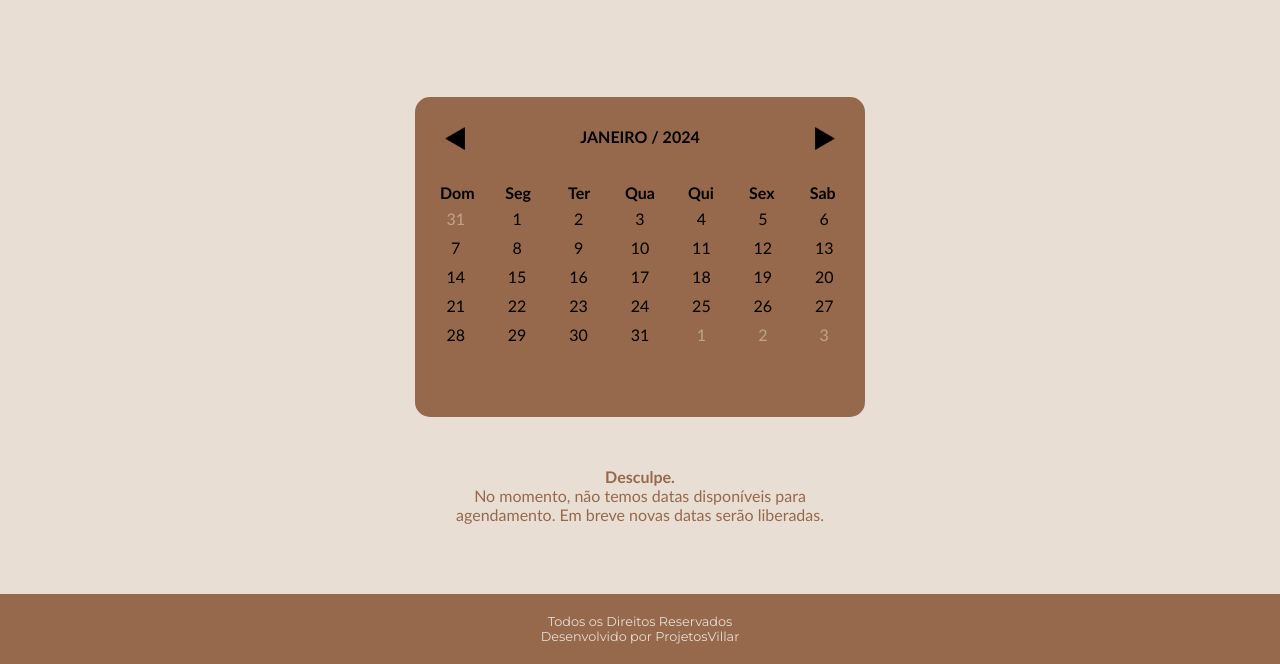
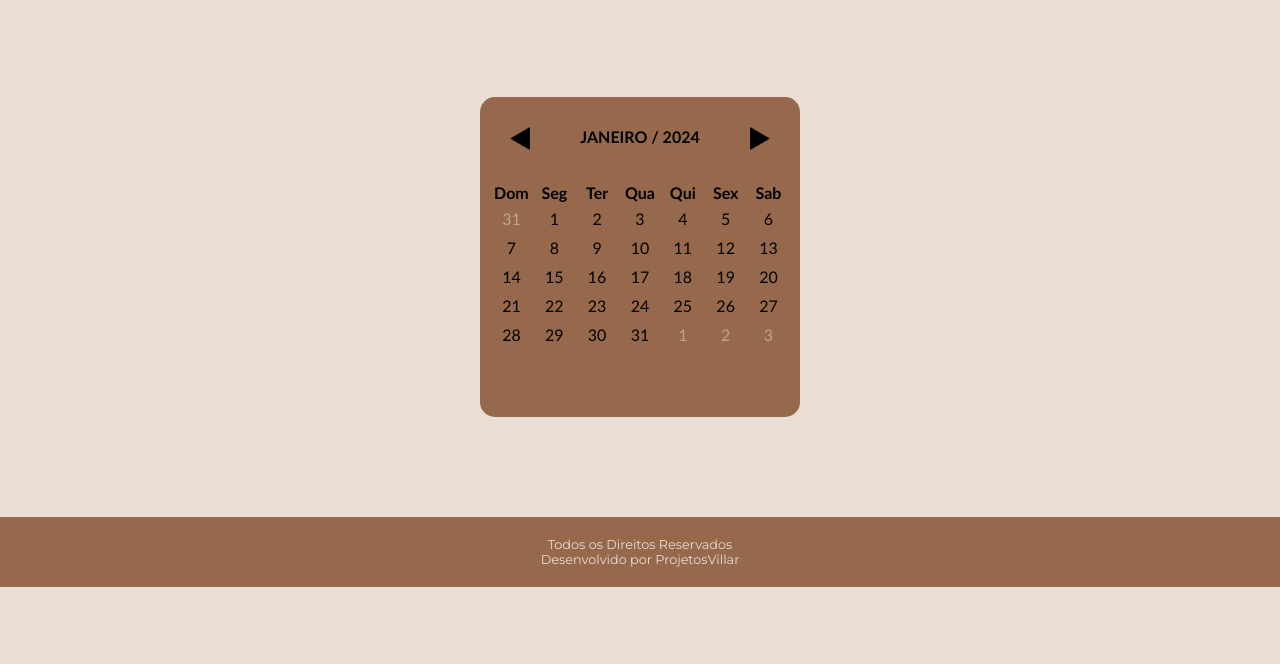
Before and after one commit to V1774R/ProjetoEAF, a plain HTML site: page agendamento.html in a window 1280 px wide. Shown: the part 1231-1895 px from the top of the page. After the commit the page ends 1818 px from the top, so only its background shows below. Drawn offline with Linux system fonts and the light colour scheme; a web font is replaced by a local one.

Commit message:
Add files via upload
Menu dinamico gerado por javascript e melhoria do calendário.

```diff
--- a/agendamento.html
+++ b/agendamento.html
@@ -6,8 +6,6 @@
     <title>Agendamento</title>
     <link rel="stylesheet" href="styles/style.css">
     <link rel="stylesheet" href="styles/calendarioStyle.css">
-    <script text="javascript" src="scripts/script.js"></script>
-
 </head>
 <body>
     <div class="cabecalho__icone">
@@ -16,10 +14,7 @@
     <header class="cabecalho">
         <a href="index.html"> <img class="cabecalho__logo" src="imgs/logo.png" alt="Logo espaço Amanda Fernandes"> </a>
         <nav class="cabecalho__menus">
-            <a href="agendamento.html#area">Agendamento</a>
-            <a href="https://www.instagram.com/espaco.amandafernandes/?igsh=MXR3dWk0eWQ2MTJhcw%3D%3D" target="_blank">Instagram</a>
-            <a href="construcao.html#info">Serviços</a>
-            <a href="https://api.whatsapp.com/send?phone=5581987856108&text=Ol%C3%A1,%20gostaria%20de%20receber%20mais%20informa%C3%A7%C3%B5es.%20" target="_blank">Contato</a>
+            <!-- gerado por JavasCript -->
         </nav>
     </header>
     <img class="banner" src="imgs/banner_bg.png" alt="foto do banner da promoção">
@@ -50,12 +45,18 @@
             </div>
 
         </section>
-        <p class="aviso"> <strong> Desculpe.</strong><br> No momento, não temos datas disponíveis para agendamento. Em breve novas datas serão liberadas. </p>
+        <!-- <p class="aviso"> <strong> Desculpe :(</strong><br> No momento, não temos datas disponíveis para agendamento. Em breve novas datas serão liberadas. </p> -->
+
     </main>
     <footer class="rodape">
         <p>Todos os Direitos Reservados
         <br>Desenvolvido por ProjetosVillar</p>
     </footer>
     <script text="javascript" src="scripts/calendarioScript.js"></script>
+    <script text="javascript" src="scripts/script.js"></script>
+    <script text="javascript" src="scripts/cabecalho.js"></script>
+    <script>
+        alert('Agenda de Fevereiro liberada!');
+    </script>
 </body>
 </html>
--- /dev/null
+++ b/scripts/cabecalho.js
@@ -0,0 +1,6 @@
+var elemento = document.querySelector(".cabecalho__menus");
+elemento.innerHTML = `<a href="index.html">Início</a>
+<a href="agendamento.html#area">Agendamento</a>
+<a href="https://www.instagram.com/espaco.amandafernandes/?igsh=MXR3dWk0eWQ2MTJhcw%3D%3D" target="_blank">Instagram</a>
+<a href="construcao.html#info">Serviços</a>
+<a href="https://api.whatsapp.com/send?phone=5581987856108&text=Ol%C3%A1,%20gostaria%20de%20receber%20mais%20informa%C3%A7%C3%B5es.%20" target="_blank">Contato</a>`;
--- a/scripts/calendarioScript.js
+++ b/scripts/calendarioScript.js
@@ -6,6 +6,8 @@ var btnBack = document.querySelector(".btnBack");
 // MESES E DIAS DA SEMANA
 var dias = ["Domingo", "Segunda", "Terça", "Quarta", "Quinta", "Sexta", "Sábado"];
 var meses = ["Janeiro", "Fevereiro", "Março", "Abril", "Maio", "Junho", "Julho", "Agosto", "Setembro", "Outubro", "Novembro", "Dezembro"];
+var liberados = ["Fevereiro", 4, 6, 8, 10, 24, 25, 26];
+var classe;
 //Criando cabeçalho do calendário.
 var data = new Date();
 //alert(dataDeInicio);
@@ -39,12 +41,21 @@ function gerar(){
     for(let i = 0 - diaInicio + 1; i <= 0; i++){
     //console.log("escrever dia na posição: "+i);
     var inativosPre = new Date(data.getFullYear(), data.getMonth(), i).getDate();
-        datas.innerHTML += `<a href="#"><div class="data inativo">${inativosPre}</a><div></a>`;
+        datas.innerHTML += `<div class="data inativo">${inativosPre}<div>`;
     }
+    var m = meses[data.getMonth()].toLowerCase();//pega o mes do sistema
+    var m2 = liberados[0].toLowerCase(); //confere o mes liberado pelo admin
+
     for(let i = 1; i<=totalDias; i++){
-        datas.innerHTML += `<a href="#"><div class="data dinamico">${i}<div></a>`;
+        if(liberados.includes(i) && m == m2){
+            classe = "data dinamico verde";
+            datas.innerHTML += `<a href="#area" onclick="alert('Calma, ainda vou liberar de verdade kkk')"><div class="${classe}">${i}<div></a>`;
+        }else{
+            classe = "data";
+            datas.innerHTML += `<div class="${classe}">${i}<div>`;
+        }
     }
     for(let i = 1; i <= 6 - diaFinal; i++){
-        datas.innerHTML += `<a href="#"><div class="data inativo">${i}<div></a>`;
+        datas.innerHTML += `<div class="data inativo">${i}<div></a>`;
     }
 }
--- a/scripts/script.js
+++ b/scripts/script.js
@@ -5,14 +5,14 @@ function abreFechaMenu(){
     if(statusMenu == false){
         //alert('abre');
 
-        menu.style.height = "120px";
+        menu.style.height = "150px";
         menu.style.top = "0";
         menu.style.transition = "1s";
         statusMenu = true;
 
     }else{
         //alert('fecha');
-        menu.style.top = "-150px";
+        menu.style.top = "-170px";
         menu.style.height = "0";
         menu.style.transition = "1s";
         statusMenu = false;
--- a/styles/calendarioStyle.css
+++ b/styles/calendarioStyle.css
@@ -8,7 +8,7 @@ body{
     font-family: 'Gill Sans', 'Gill Sans MT', Calibri, 'Trebuchet MS', sans-serif;
 }
 .area{
-    width: 430px;
+    width: 300px;
     height: 300px;
     padding: 10px;
     background-color: var(--marrom-escuro);
@@ -35,7 +35,7 @@ body{
     transition: 0.5s;
 }
 .dias{
-    width: 430px;
+    width: 300px;
     height: 26px;
     margin-top: 30px;
     background-color: none;
@@ -45,28 +45,27 @@ body{
 }
 .datas{
 
-    width: 430px;
+    width: 300px;
     height: 220px;
     background-color: none;
 
 }
 .dia{
-    width: calc(400px / 7);
+    width: calc(300px / 7);
     height: 40px;
     font-weight: bolder;
     background-color: none;
     display: inline-block;
 }
 .data{
-    width: calc(430px / 7);
+    width: calc(300px / 7);
     background-color: none;
     display: inline-block;
     text-align: center;
     margin-bottom: 10px;
     font-weight: 500;
     border-radius: 100%;
-    cursor: pointer;
-
+    cursor: default;
 }
 .data a{
     text-decoration: none;
@@ -76,14 +75,19 @@ body{
     background-color: var(--bege);
     transition: 0.5s;
 }
-.inativo a{
+.verde{
+   background-color: green;
+}
+.inativo{
     color: var(--marrom);
+    cursor: default;
 }
 .aviso{
-    width: 430px;
+    width: 300px;
     text-align: center;
     color: var(--marrom-escuro);
     font-size: 1rem;
     margin: -50px auto 70px auto;
+    background-color: none;
 
 }
--- a/styles/style.css
+++ b/styles/style.css
@@ -196,7 +196,7 @@
         height: 0px;
         display: block;
         position: relative;
-        top: -150px;
+        top: -170px;
 
     }
     .cabecalho__menus a{
```
Also changed, not shown: construcao.html (+4 -8 lines), index.html (+3 -5 lines).
